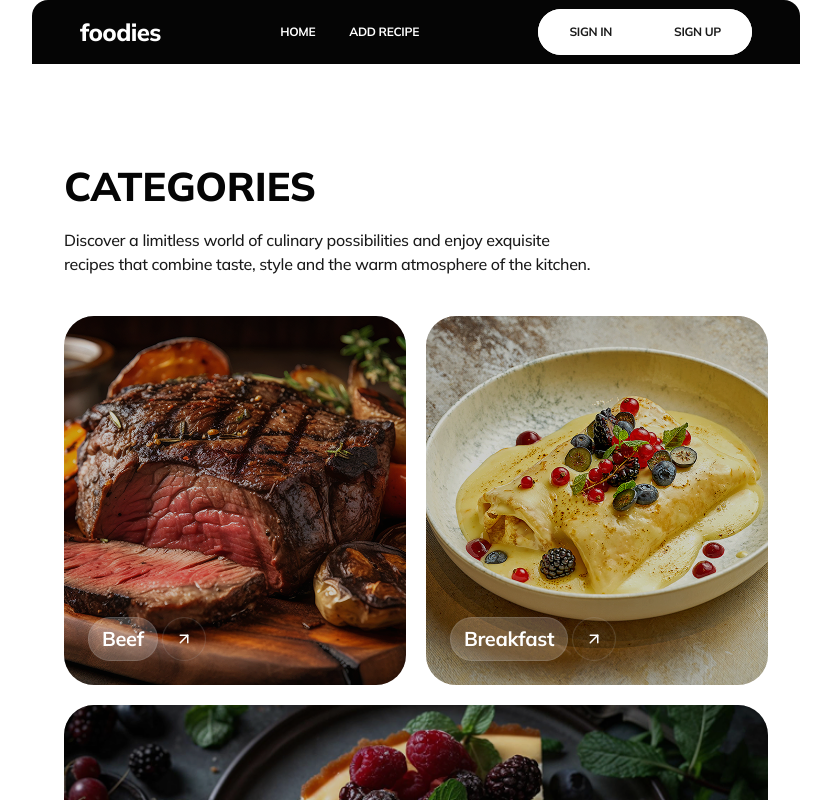
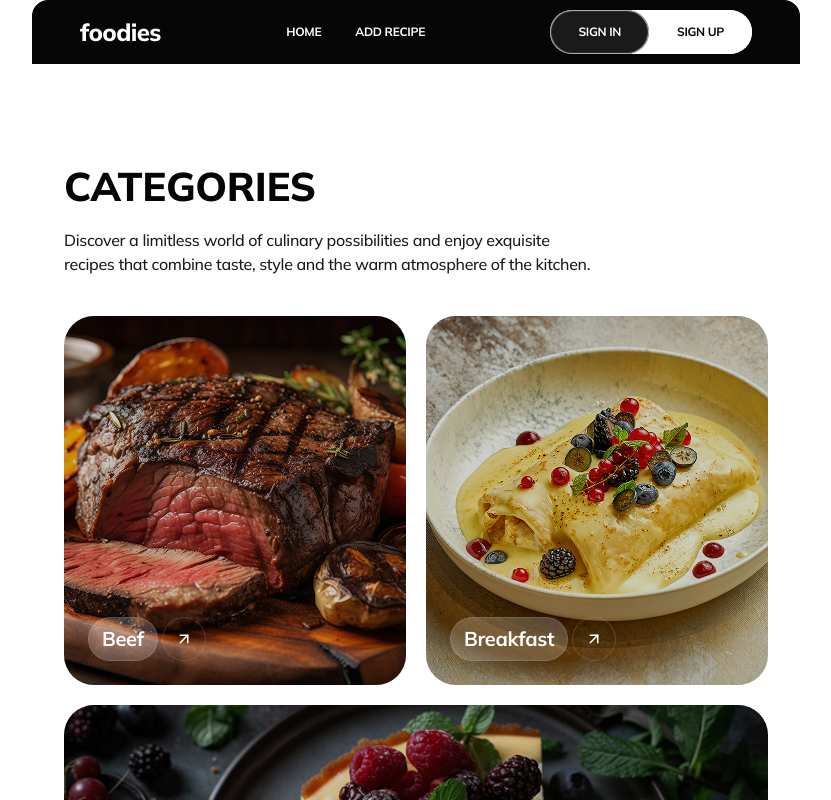
Before and after one commit to SergeyPoly/goit-node-final-project-FE, a React (Vite) app: page / in a window 1280 px wide. Shown: the top 800 px of the page, without its empty margins (224-1055 px from the left). Built offline with nearby package versions, Linux system fonts and the light colour scheme.

Commit message:
header: fixed AuthBar signin and signup buttons

```diff
--- a/src/widgets/layout/ui/Header/components/AuthBar.jsx
+++ b/src/widgets/layout/ui/Header/components/AuthBar.jsx
@@ -1,29 +1,20 @@
 import { useUserStore } from '@/entities/user/model/use-user-store.js';
-import clsx from 'clsx';
+import { Button } from '@/shared/ui/Button.jsx'
+import { useState } from 'react';
 
 export const AuthBar = () => {
   const { setUser } = useUserStore();
-
-  const buttonStyles = clsx("box-border rounded-[30px] py-[10px] px-4 text-xs font-bold border uppercase",
-    "hover:bg-[var(--color-dark)] hover:text-[var(--color-white)] hover:border-[var(--color-white)]",
-    "bg-[var(--color-white)] text-[var(--color-dark)] border-transparent",
-    "tablet:py-[14px] tablet:px-[30px]"
-    )
+  const [active, setActive] = useState("signin");
 
   return (
     <div className="flex bg-[var(--color-white)] rounded-[30px] ">
-      <button
-        onClick={setUser}
-        className={buttonStyles}
-      >
+      <Button isActive={active === "signin"}
+        onClick={() => { setUser({ name: 'test user', id: 1 }), setActive("signin") }}>
         Sign in
-      </button>
+      </Button>
 
-      <button
-        className={buttonStyles}
-      >
-        Sign up
-      </button>
+      <Button isActive={active === "signup"}
+        onClick={() => setActive("signup")}>Sign up</Button>
 
     </div>
   );
```
